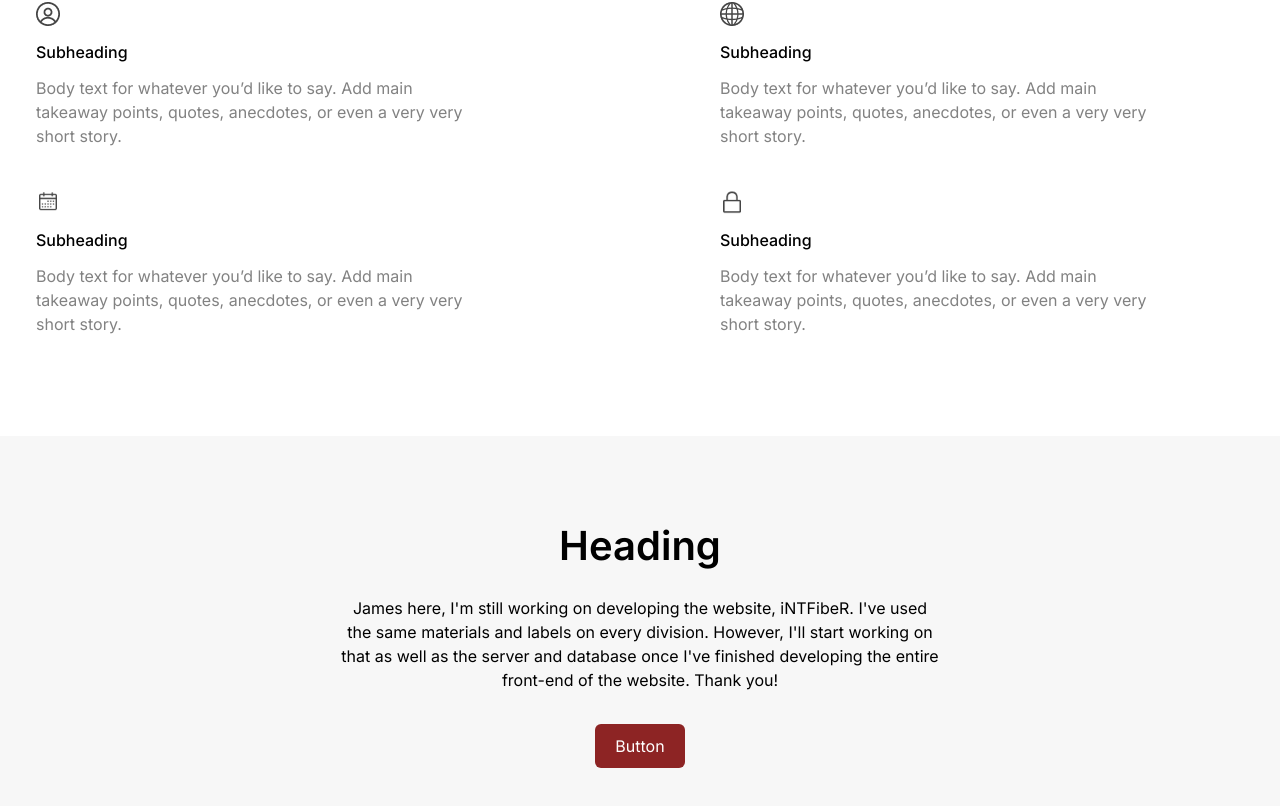
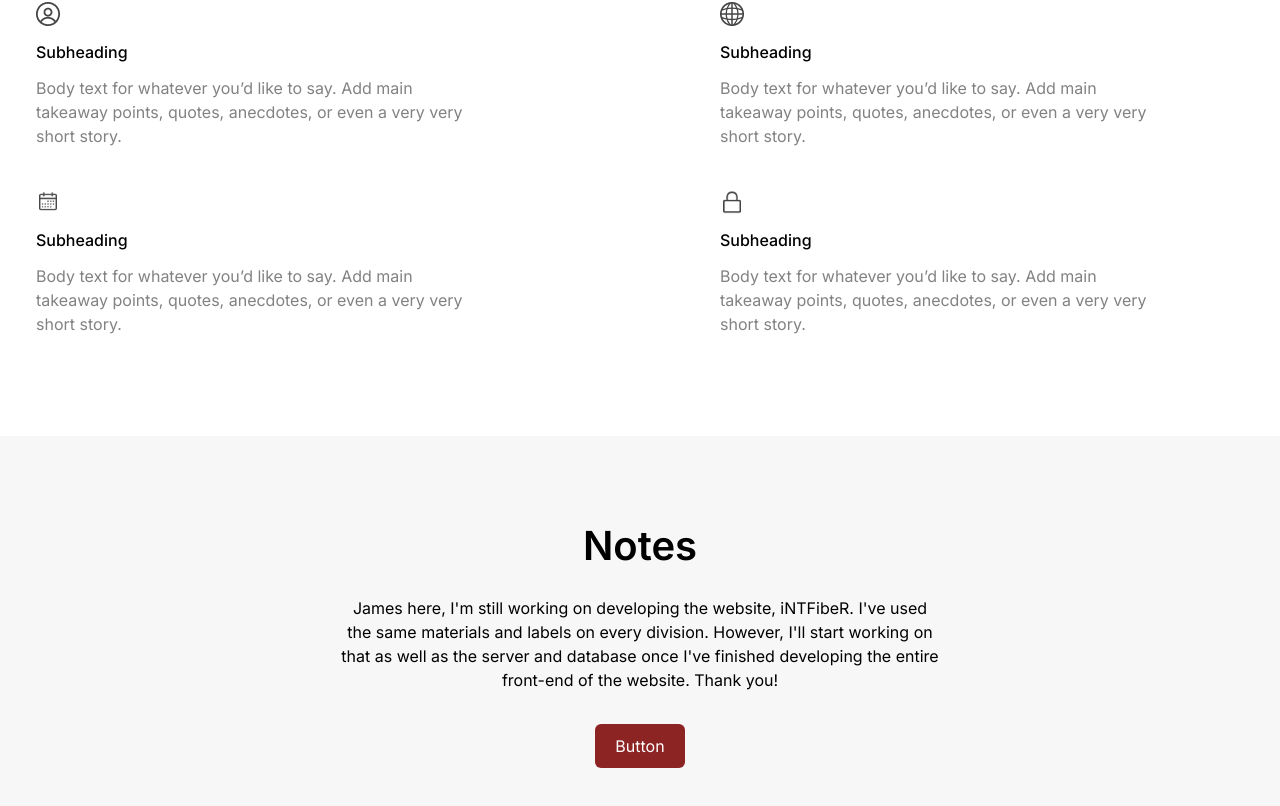
Before and after one commit to jamescasipong/isp-services, a React (Vite) app: page / in a window 1280 px wide. Shown: the part 1719-2525 px from the top of the page. Built offline with nearby package versions, Linux system fonts and the light colour scheme.

Commit message:
Update Heading.jsx

```diff
--- a/src/components/sections/Heading.jsx
+++ b/src/components/sections/Heading.jsx
@@ -4,7 +4,7 @@ import Button from '../Button.jsx';
 const Heading = () => {
   return (
     <div className='flex flex-col w-full items-center justify-center py-20 gap-5'>
-            <h2 className='font-semibold text-[40px]'>Heading</h2>
+            <h2 className='font-semibold text-[40px]'>Notes</h2>
             <p className='mb-3 sm:text-center text-justify max-w-[600px] h-auto'>James here, I'm still working on developing the website, iNTFibeR. I've used the same materials and labels on every division. However, I'll start working on that as well as the server and database once I've finished developing the entire front-end of the website. Thank you!</p>
             <Button link="#" label="Button"></Button>
     </div>
```
